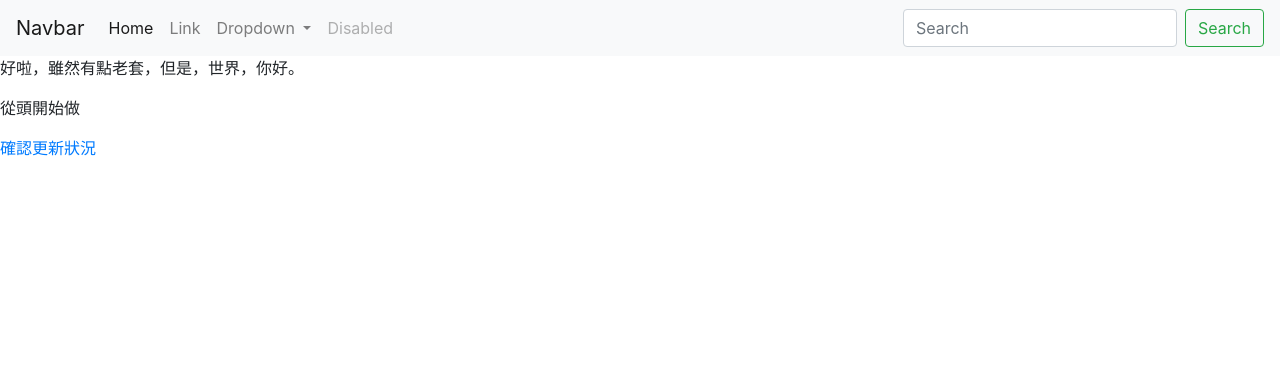
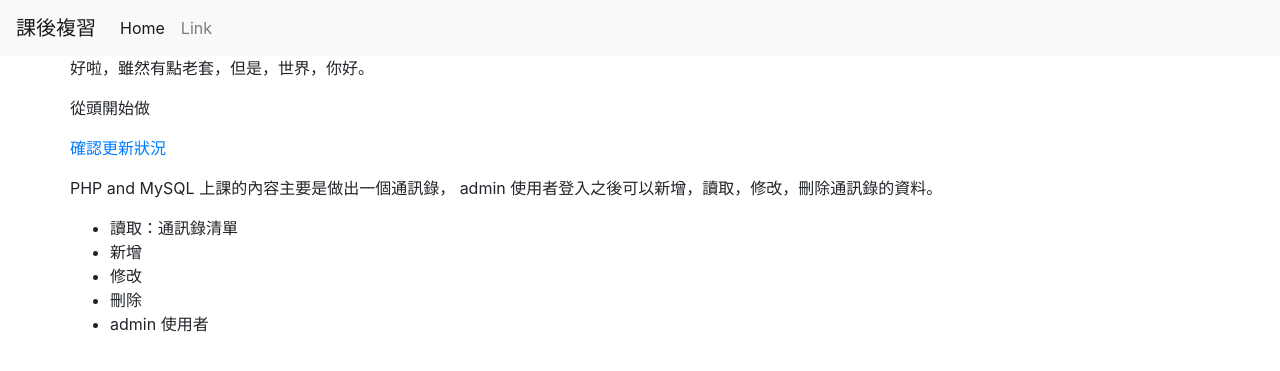
Before and after one commit to jchans-learning/noobphp, a PHP site: page /index_.php in a window 1280 px wide. Shown: the top 371 px of the page. Run offline with PHP 8.4, Linux system fonts and the light colour scheme.

Commit message:
List todos

```diff
--- a/index.html
+++ b/index.html
@@ -7,6 +7,5 @@
 </head>
 <body>
     <p>Hello World!</p>
-    <p>Test git push script.</p>
 </body>
 </html>
--- a/parts/include-test.php
+++ b/parts/include-test.php
@@ -1,3 +1,19 @@
-<p>好啦，雖然有點老套，但是，世界，你好。</p>
-<p>從頭開始做</p>
-<p><a href="/">確認更新狀況</a></p>
+<div class="container">
+	<div class="row">
+		<div>
+			<p>好啦，雖然有點老套，但是，世界，你好。</p>
+			<p>從頭開始做</p>
+			<p><a href="/">確認更新狀況</a></p>
+			<p>PHP and MySQL 上課的內容主要是做出一個通訊錄， admin 使用者登入之後可以新增，讀取，修改，刪除通訊錄的資料。</p>
+
+			<ul>
+				<li>讀取：通訊錄清單</li>
+				<li>新增</li>
+				<li>修改</li>
+				<li>刪除</li>
+				<li>admin 使用者</li>
+			</ul>
+
+		</div>
+	</div>
+</div>
--- a/parts/navbar.php
+++ b/parts/navbar.php
@@ -1,5 +1,5 @@
 <nav class="navbar navbar-expand-lg navbar-light bg-light">
-	  <a class="navbar-brand" href="#">Navbar</a>
+	  <a class="navbar-brand" href="#">課後複習</a>
 	  <button class="navbar-toggler" type="button" data-toggle="collapse" data-target="#navbarSupportedContent" aria-controls="navbarSupportedContent" aria-expanded="false" aria-label="Toggle navigation">
 	    <span class="navbar-toggler-icon"></span>
 	  </button>
@@ -12,24 +12,6 @@
 	      <li class="nav-item">
 	        <a class="nav-link" href="#">Link</a>
 	      </li>
-	      <li class="nav-item dropdown">
-	        <a class="nav-link dropdown-toggle" href="#" id="navbarDropdown" role="button" data-toggle="dropdown" aria-haspopup="true" aria-expanded="false">
-	          Dropdown
-	        </a>
-	        <div class="dropdown-menu" aria-labelledby="navbarDropdown">
-	          <a class="dropdown-item" href="#">Action</a>
-	          <a class="dropdown-item" href="#">Another action</a>
-	          <div class="dropdown-divider"></div>
-	          <a class="dropdown-item" href="#">Something else here</a>
-	        </div>
-	      </li>
-	      <li class="nav-item">
-	        <a class="nav-link disabled" href="#" tabindex="-1" aria-disabled="true">Disabled</a>
-	      </li>
 	    </ul>
-	    <form class="form-inline my-2 my-lg-0">
-	      <input class="form-control mr-sm-2" type="search" placeholder="Search" aria-label="Search">
-	      <button class="btn btn-outline-success my-2 my-sm-0" type="submit">Search</button>
-	    </form>
 	  </div>
 	</nav>
```
